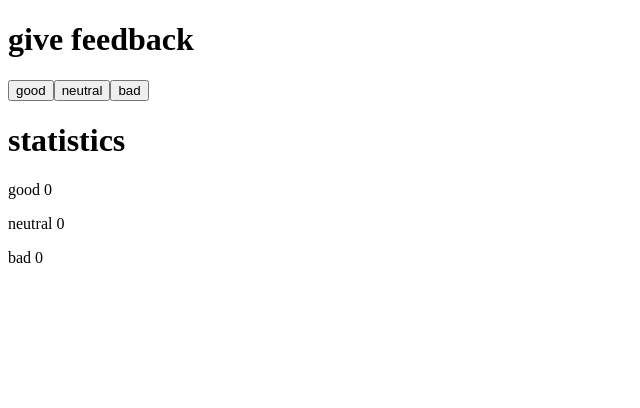
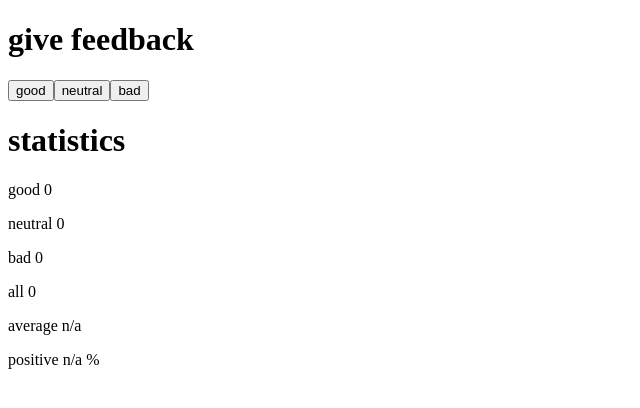
Before and after one commit to WingRa7/fullstackopencourse, a React (Vite) app in the folder part1/unicafe/: page / in a window 1280 px wide. Shown: the top 408 px of the page, without its empty margins (0-640 px from the left). Built offline with nearby package versions, Linux system fonts and the light colour scheme.

Commit message:
Exercise 1.7 complete

```diff
--- a/part1/unicafe/src/App.jsx
+++ b/part1/unicafe/src/App.jsx
@@ -2,7 +2,29 @@ import { useState } from 'react'
 
 const Display = (props) => {
   return(
-    <p>{props.text} {props.score}</p>
+    <>
+    <p>good {props.good}</p>
+    <p>neutral {props.neutral}</p>
+    <p>bad {props.bad}</p>
+    <p>all {props.total} </p>
+    </>
+  )
+}
+
+const Stats = (props) => {
+  if (props.total === 0) {
+    return (
+      <>
+      <p>average n/a</p>
+      <p>positive n/a %</p>
+      </>
+    )
+  }
+  return (
+    <>
+    <p>average {props.Average}</p>
+    <p>positive {props.Positive} % </p>
+    </>
   )
 }
 
@@ -17,18 +39,26 @@ const App = () => {
   const [good, setGood] = useState(0)
   const [neutral, setNeutral] = useState(0)
   const [bad, setBad] = useState(0)
+  const [total, setTotal] = useState(0)
 
   const handleGoodClick = () => {
     setGood(good + 1)
+    setTotal(total + 1)
   }
 
   const handleNeutralClick = () => {
     setNeutral(neutral + 1)
+    setTotal(total + 1)
   }
 
   const handleBadClick = () => {
     setBad(bad + 1)
+    setTotal(total + 1)
   }
+
+  const Average = ((good * 1) + (neutral * 0) + (bad* -1)) / total
+  const Positive = ((good / total) * 100)
+  console.log(Positive)
 
   return (
     <div>
@@ -37,9 +67,13 @@ const App = () => {
       <Button onClick={handleNeutralClick} text="neutral"/>
       <Button onClick={handleBadClick} text="bad"/>
       <h1>statistics</h1>
-      <Display text="good" score={good}/>
-      <Display text="neutral" score={neutral}/>
-      <Display text="bad" score={bad}/>
+      <Display
+       good={good}
+       neutral={neutral}
+       bad={bad}
+       total={total}
+       />
+      <Stats Average={Average} Positive={Positive} total={total}/>
     </div>
   )
 }
```
